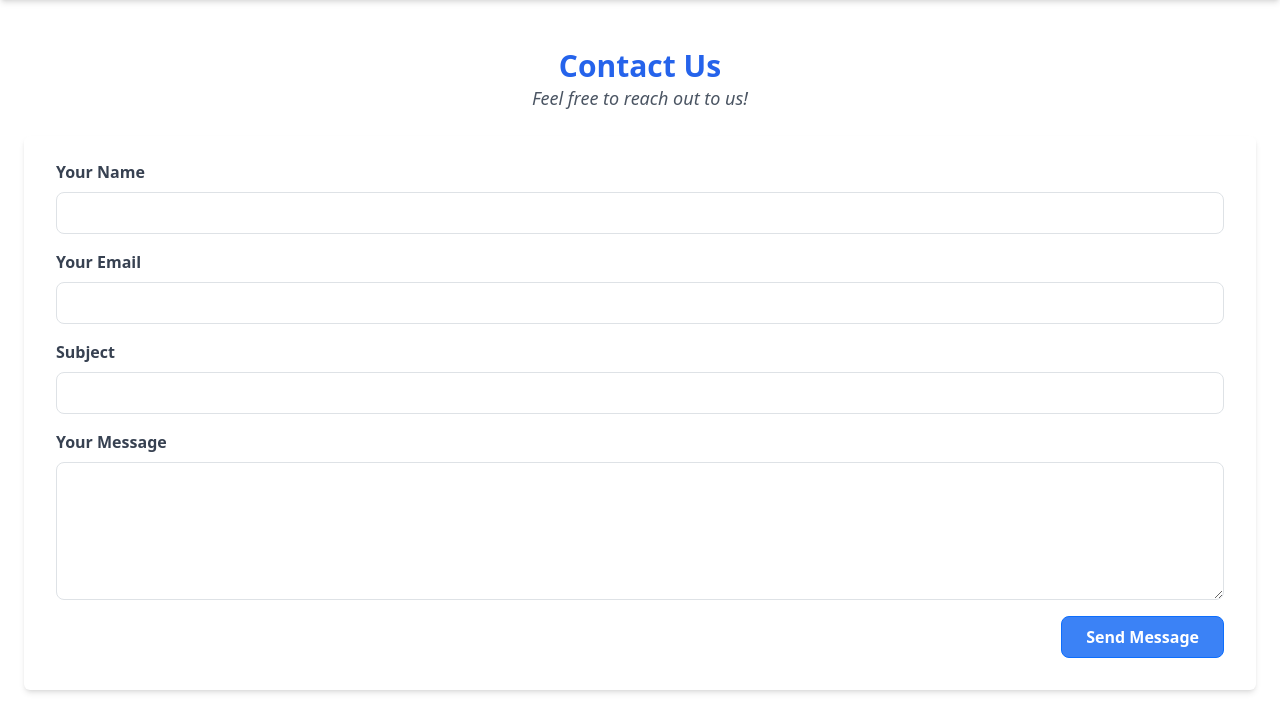
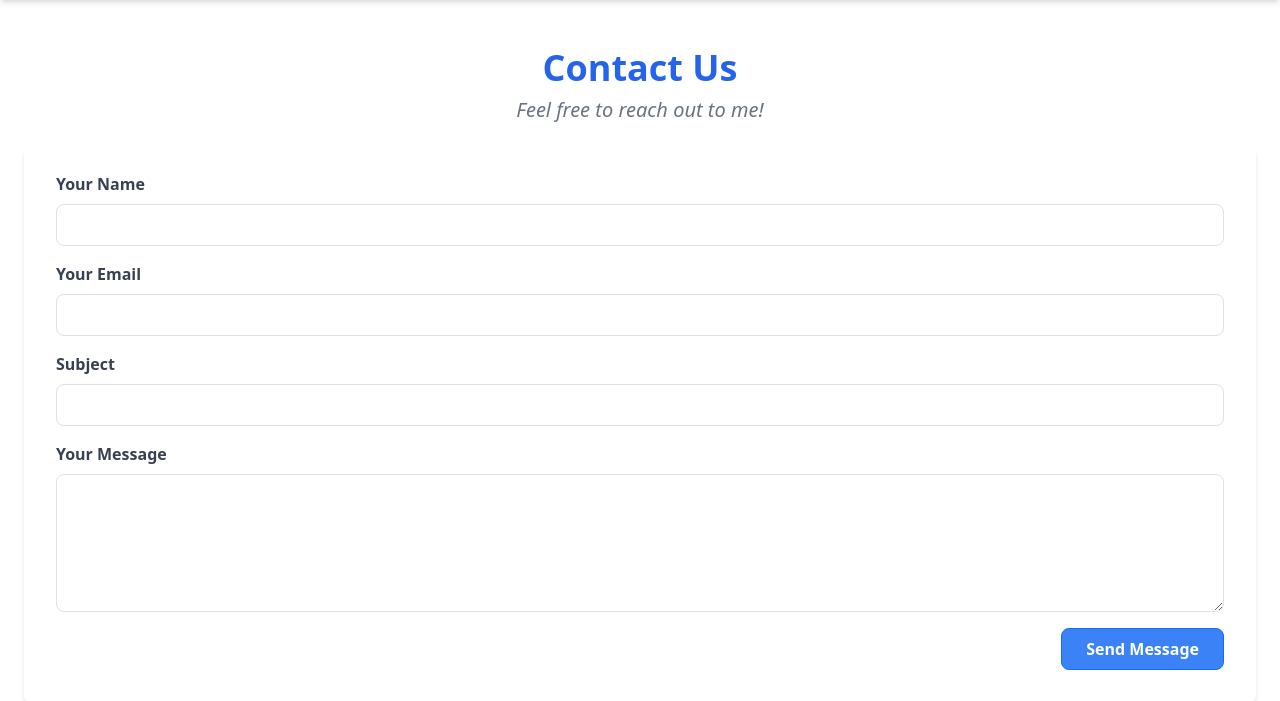
Before and after one commit to denizzagli/praktikum-clearsky, a FastAPI app: page /contact in a window 1280 px wide. Shown: the part 64-765 px from the top of the page. Run offline with FastAPI, Linux system fonts and the light colour scheme; some libraries are stand-ins or nearby versions.

Commit message:
Change size of the contact title.

```diff
--- a/templates/contact.html
+++ b/templates/contact.html
@@ -3,8 +3,8 @@
 {% block title %}Contact - ClearSky{% endblock %}
 
 {% block content %}
-<h1 class="text-center text-blue-600 text-3xl font-bold">Contact Us</h1>
-<p class="text-center text-gray-600 text-lg italic">Feel free to reach out to us!</p>
+<h1 class="text-center text-blue-600 text-4xl font-bold">Contact Us</h1>
+<p class="text-center text-gray-500 italic text-xl mt-2">Feel free to reach out to me!</p>
 
 <div class="container mt-4">
     <form action="/send-email" method="post" class="bg-white shadow-md rounded px-8 pt-6 pb-8 mb-4">
```
